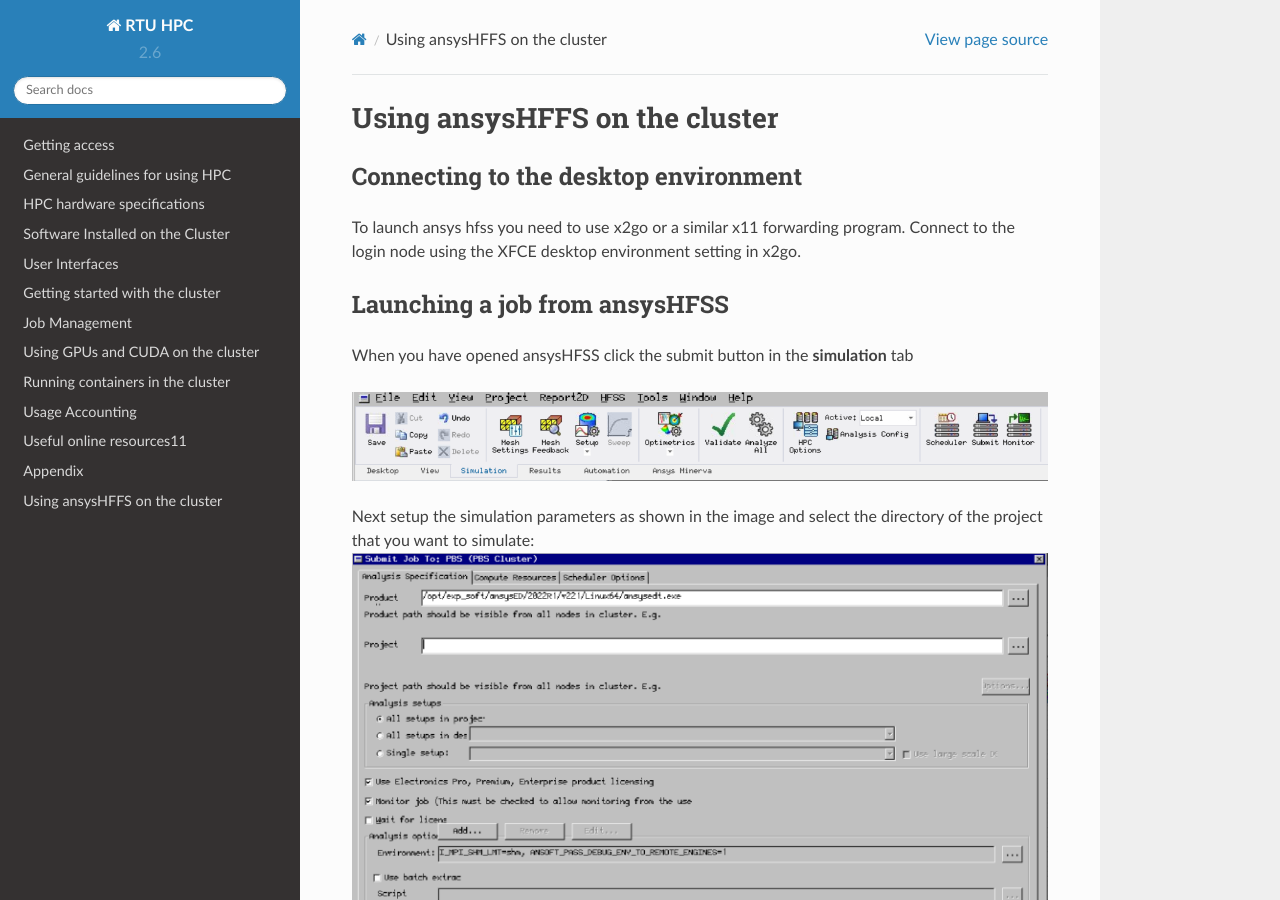
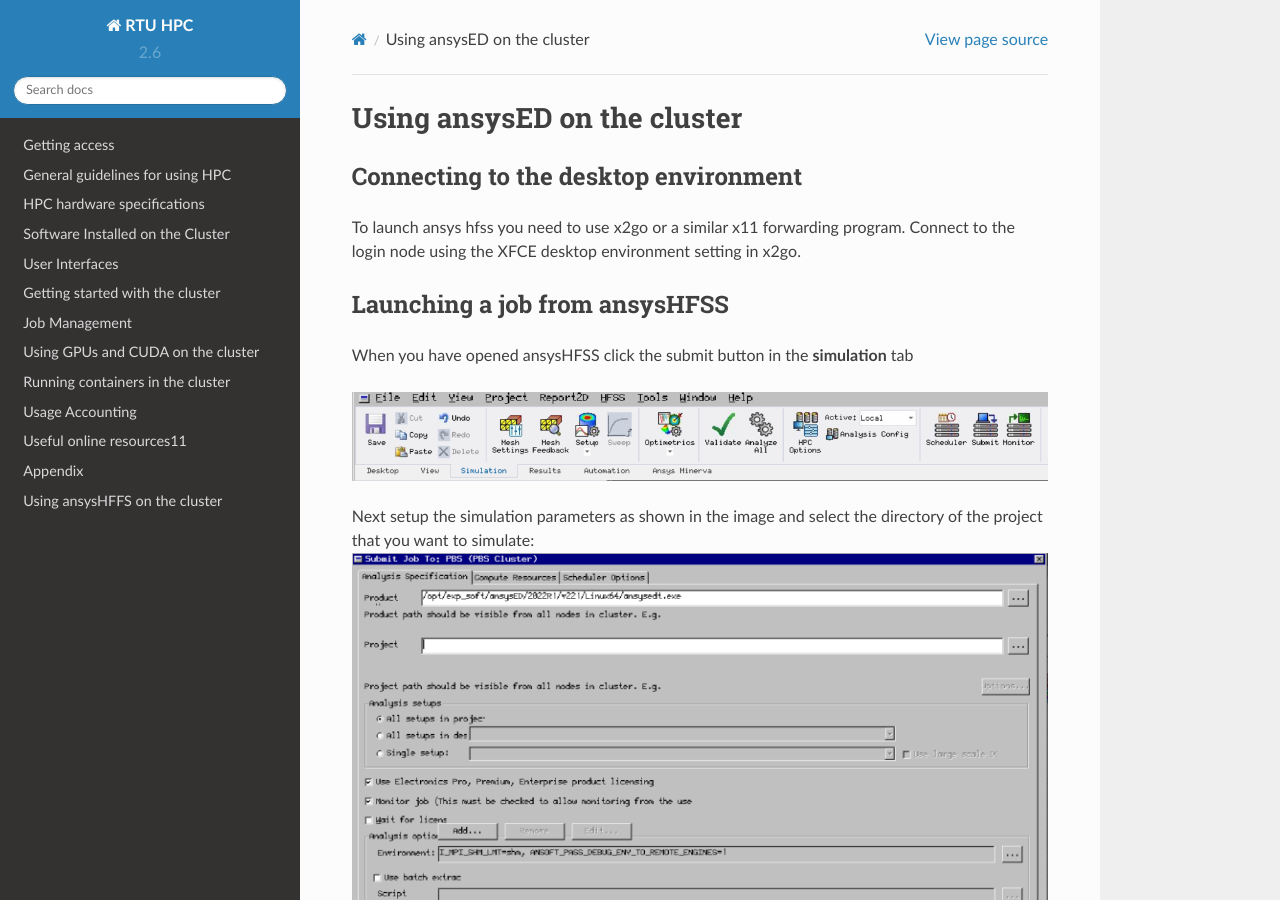
Before and after one commit to rtuhpc/hpc-manual, a Sphinx documentation site: the page built from doc/hfss.md, in a window 1280 px wide and 900 px high. Built offline with Sphinx 7.4.7 and the Read the Docs theme 2.0.0, drawn with Linux system fonts in a browser that asks for light colours.

Commit message:
Update hfss.md

```diff
--- a/doc/hfss.md
+++ b/doc/hfss.md
@@ -1,4 +1,4 @@
-# Using ansysHFFS on the cluster
+# Using ansysED on the cluster
 
 ## Connecting to the desktop environment
 To launch ansys hfss you need to use x2go or a similar x11 forwarding program. Connect to the login node using the XFCE desktop environment setting in x2go.
```
